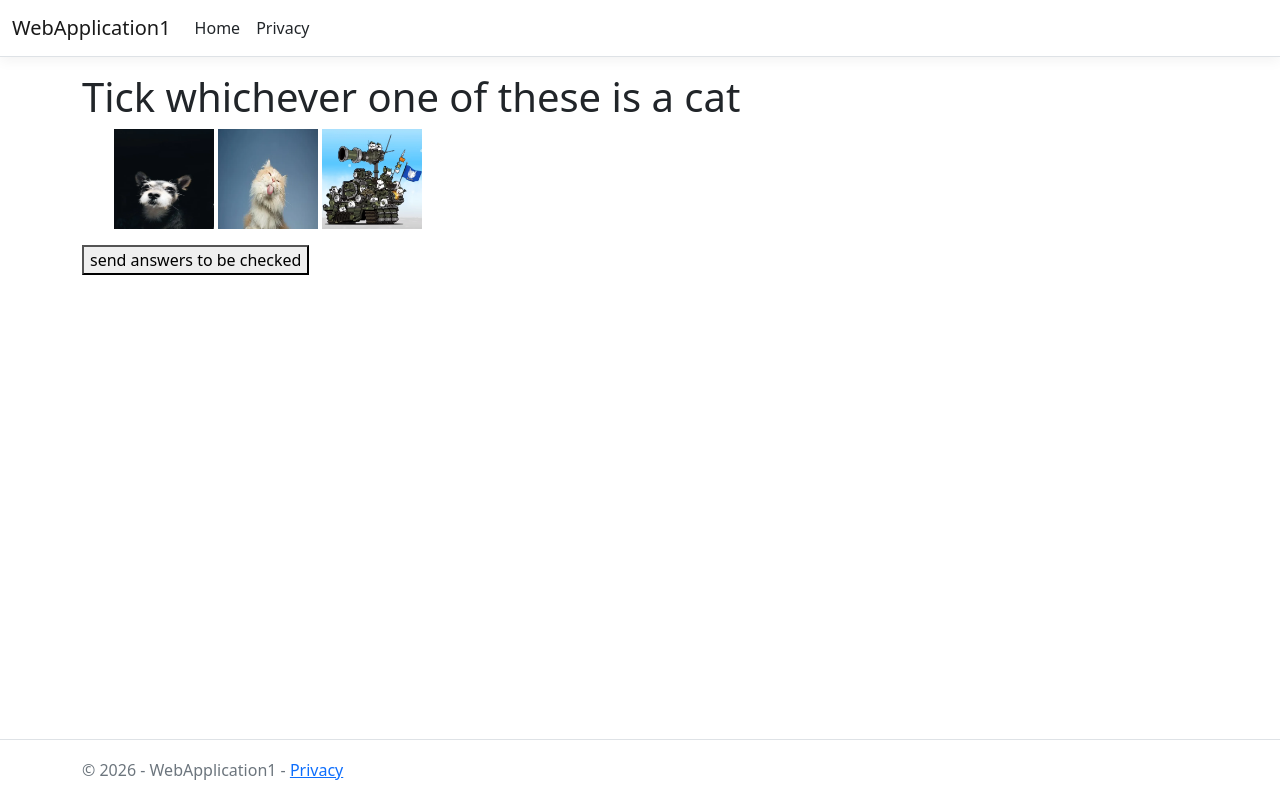
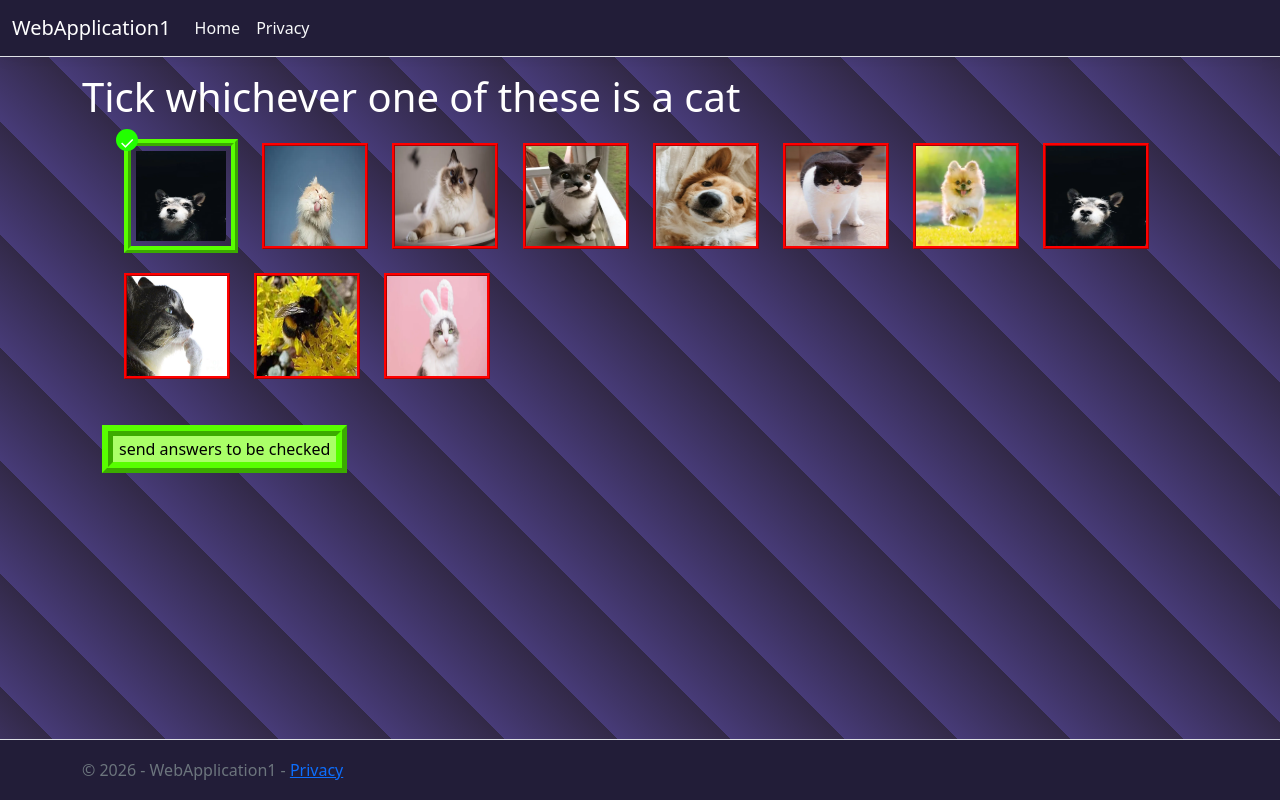
Before and after one commit to ethansivier/catselector-mvc.net, an ASP.NET Core app: template Views/Home/Index.cshtml in a window 1280 px wide, after a click that opens the changed part. Run offline with ASP.NET Core 8, Linux system fonts and the light colour scheme; the template is opened without the code that fills it, so the values that code supplies are empty; style sheets or scripts are compiled from the project's sources.

Commit message:
added main functionallity and css

```diff
--- a/Controllers/HomeController.cs
+++ b/Controllers/HomeController.cs
@@ -48,8 +48,6 @@ namespace WebApplication1.Controllers
         }
 
 
-
-
         public IActionResult Privacy()
         {
             return View();
--- a/Views/Home/Index.cshtml
+++ b/Views/Home/Index.cshtml
@@ -1,31 +1,25 @@
 @{
     ViewData["Title"] = "Home Page";
-    int height = 100;
-    int width = 100;
 
 }
 @model AnswersModel
-
 
 <body>
     <h1> Tick whichever one of these is a cat </h1>
     <form method="post">
 
         @{
-            /*foreach (var item in Model.iscat)
-            {
-               <img src="@item.Value[1]" width=@width height=@height />
-                <input type="checkbox" name="Model[@item.Key]" id="@item.Key" asp-for="enabled" />
-            }*/
+
             <ul>
             @for (int i = 0; i < Model.iscat.Count(); i++)
             {
                 var kvp = Model.iscat.ElementAt(i);
 
                 <li>
+                    <input type="checkbox" name="selected" value="@kvp.Key" id="box-@i" />
+
                     <label for="box-@i">
-                        <input type="checkbox" name="selected" value="@kvp.Key" id="box-@i" />
-                        <img src="@kvp.Value[1]" width="@width" height="@height" />
+                        <img src="@kvp.Value[1]"/>
                     </label>
                 </li>
             }
@@ -36,10 +30,21 @@
             <button name="button">send answers to be checked</button>
         </div>
     </form>
+
+
+
     @{
         if (!(ViewData["Incorrect"] == null))
         {
-            <p>@ViewData["Incorrect"] of your options are INCORRECT.</p>
+            Console.WriteLine((int)ViewData["Incorrect"]);
+            if (((int)ViewData["Incorrect"] == 0))
+            {
+                <p style="color:rgb(88, 255, 0)" >YOU GOT THEM ALL RIGHT</p>
+            }
+            else
+            {
+                <p>Incorrect. You got @ViewData["Incorrect"] wrong</p>
+            }
         }
     }
 
--- a/Views/Home/Privacy.cshtml
+++ b/Views/Home/Privacy.cshtml
@@ -3,4 +3,4 @@
 }
 <h1>@ViewData["Title"]</h1>
 
-<p>Use this page to detail your site's privacy policy.</p>
+<p>cat.</p>
--- a/Views/Shared/_Layout.cshtml
+++ b/Views/Shared/_Layout.cshtml
@@ -10,7 +10,7 @@
 </head>
 <body>
     <header>
-        <nav class="navbar navbar-expand-sm navbar-toggleable-sm navbar-light bg-white border-bottom box-shadow mb-3">
+       <nav class="navbar navbar-expand-sm navbar-toggleable-sm navbar-dark border-bottom box-shadow mb-3" style="background-color: #221d38; border-color:rgb(255, 255, 255)">
             <div class="container-fluid">
                 <a class="navbar-brand" asp-area="" asp-controller="Home" asp-action="Index">WebApplication1</a>
                 <button class="navbar-toggler" type="button" data-bs-toggle="collapse" data-bs-target=".navbar-collapse" aria-controls="navbarSupportedContent"
@@ -20,10 +20,10 @@
                 <div class="navbar-collapse collapse d-sm-inline-flex justify-content-between">
                     <ul class="navbar-nav flex-grow-1">
                         <li class="nav-item">
-                            <a class="nav-link text-dark" asp-area="" asp-controller="Home" asp-action="Index">Home</a>
+                            <a class="nav-link text-light" asp-area="" asp-controller="Home" asp-action="Index">Home</a>
                         </li>
                         <li class="nav-item">
-                            <a class="nav-link text-dark" asp-area="" asp-controller="Home" asp-action="Privacy">Privacy</a>
+                            <a class="nav-link text-light" asp-area="" asp-controller="Home" asp-action="Privacy">Privacy</a>
                         </li>
                     </ul>
                 </div>
@@ -36,7 +36,7 @@
         </main>
     </div>
 
-    <footer class="border-top footer text-muted">
+    <footer class="border-top footer text-muted" style="bottom:0;position:fixed; width:100%; background-color:#221d38 ">
         <div class="container">
             &copy; 2026 - WebApplication1 - <a asp-area="" asp-controller="Home" asp-action="Privacy">Privacy</a>
         </div>
--- a/wwwroot/css/site.css
+++ b/wwwroot/css/site.css
@@ -1,5 +1,6 @@
 html {
   font-size: 14px;
+
 }
 
 @media (min-width: 768px) {
@@ -9,7 +10,8 @@ html {
 }
 
 .btn:focus, .btn:active:focus, .btn-link.nav-link:focus, .form-control:focus, .form-check-input:focus {
-  box-shadow: 0 0 0 0.1rem white, 0 0 0 0.25rem #258cfb;
+    box-shadow: 0 0 0 0.1rem white, 0 0 0 0.25rem #258cfb;
+    background-color:#473B78
 }
 
 html {
@@ -18,19 +20,76 @@ html {
 }
 
 body {
-  margin-bottom: 60px;
+    margin-bottom: 60px;
+    background: repeating-linear-gradient( 45deg, #473B78, #322947 80px, #322947 10px);
 }
 
-li {
-    display:inline-block
+header, footer, body {
+    color: rgb(255 255 255);
 }
 
+
+li {
+    display:inline-block;
+    position:relative;
+}
+
+
+label{
+    margin:10px;
+    transition-duration: 0.2s;
+    border:1mm ridge rgb(255, 0, 0)
+}
+
+
 label img {
-    height:100px;
-    width:100px;
+    height: 100px;
+    width: 100px;
     transition-duration: 0.2s;
-    transform-origin: 50% 50%
+    transform-origin: 50% 50%;
+    cursor: pointer;
 }
+
+
+button {
+    background-color: rgb(170, 255, 104);
+    border: 3mm ridge rgb(88, 255, 0);
+    margin: 20px;
+    transition-duration: 0.1s;
+}
+
+
+button:hover {
+    transform: scale(1.1);
+    background-color: rgb(170, 255, 104);
+
+}
+
+
+:checked + label img{
+    transform: scale(.9);
+}
+
+
+:checked + label{
+    border: 2mm ridge rgb(88, 255, 0)
+}
+
+:checked + label:before {
+    position: absolute;
+    left:2%;
+    top:1%;
+    content: "✓";
+    background:rgb(34, 255, 0);
+    z-index:2;
+    width:20px;
+    height:20px;
+    text-align: center;
+    border-radius:100%;
+    transition-duration:0.1s;
+    transform:scale(1.1);
+}
+
 
 input[type="checkbox"]{
     display:none
```
Also changed, not shown: Models/AnswersModel.cs (+14 -3 lines), mini project.csproj, wwwroot/Gif/cloud.gif (added), wwwroot/Images/bee.webp (added), wwwroot/Images/birma.webp (added), wwwroot/Images/cat bunny.webp (added), wwwroot/Images/cutecat.webp (added), wwwroot/Images/dogdog.webp (added), wwwroot/Images/evilcat.webp (added), wwwroot/Images/pomeranianflying.png (added), wwwroot/Images/thethinker.png (added).
